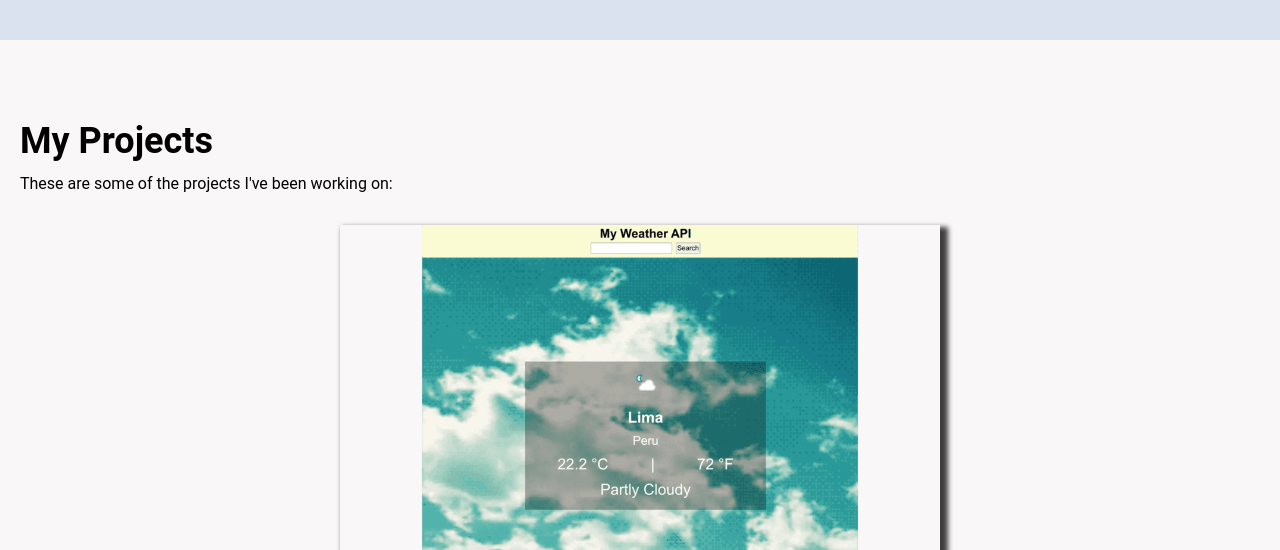
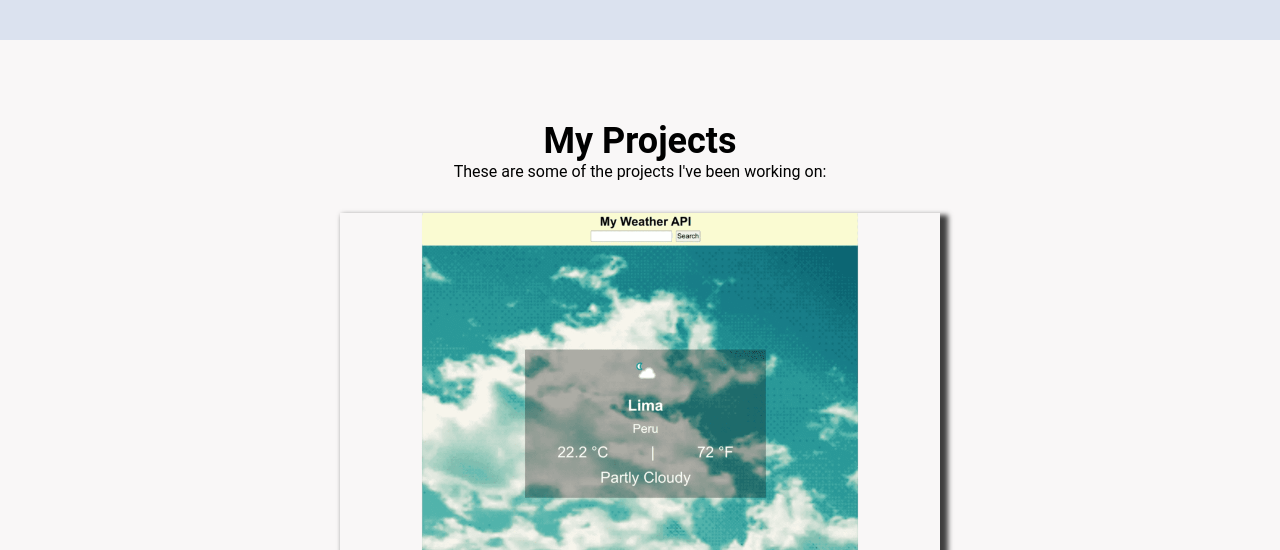
Before and after one commit to jfernando-huarezr/portfolio, a website built with webpack: page src/index.html in a window 1280 px wide. Shown: the part 1100-1650 px from the top of the page. Built offline with nearby package versions, Linux system fonts and the light colour scheme.

Commit message:
center text in projects section

```diff
--- a/src/index.html
+++ b/src/index.html
@@ -84,8 +84,10 @@
 
       <section id="myProjects">
         <div class="container">
-          <h1>My Projects</h1>
-          <p>These are some of the projects I've been working on:</p>
+          <div class="projects-start">
+            <h1>My Projects</h1>
+            <p>These are some of the projects I've been working on:</p>
+          </div>
           <div class="container">
             <ul class="project-list no-bullets"></ul>
           </div>
--- a/src/scss/_myProjects.scss
+++ b/src/scss/_myProjects.scss
@@ -3,6 +3,9 @@
 #myProjects {
   background-color: $primary-light;
   .container {
+    .projects-start {
+      text-align: center;
+    }
     .project-list {
       margin-top: 20px;
       display: flex;
```
